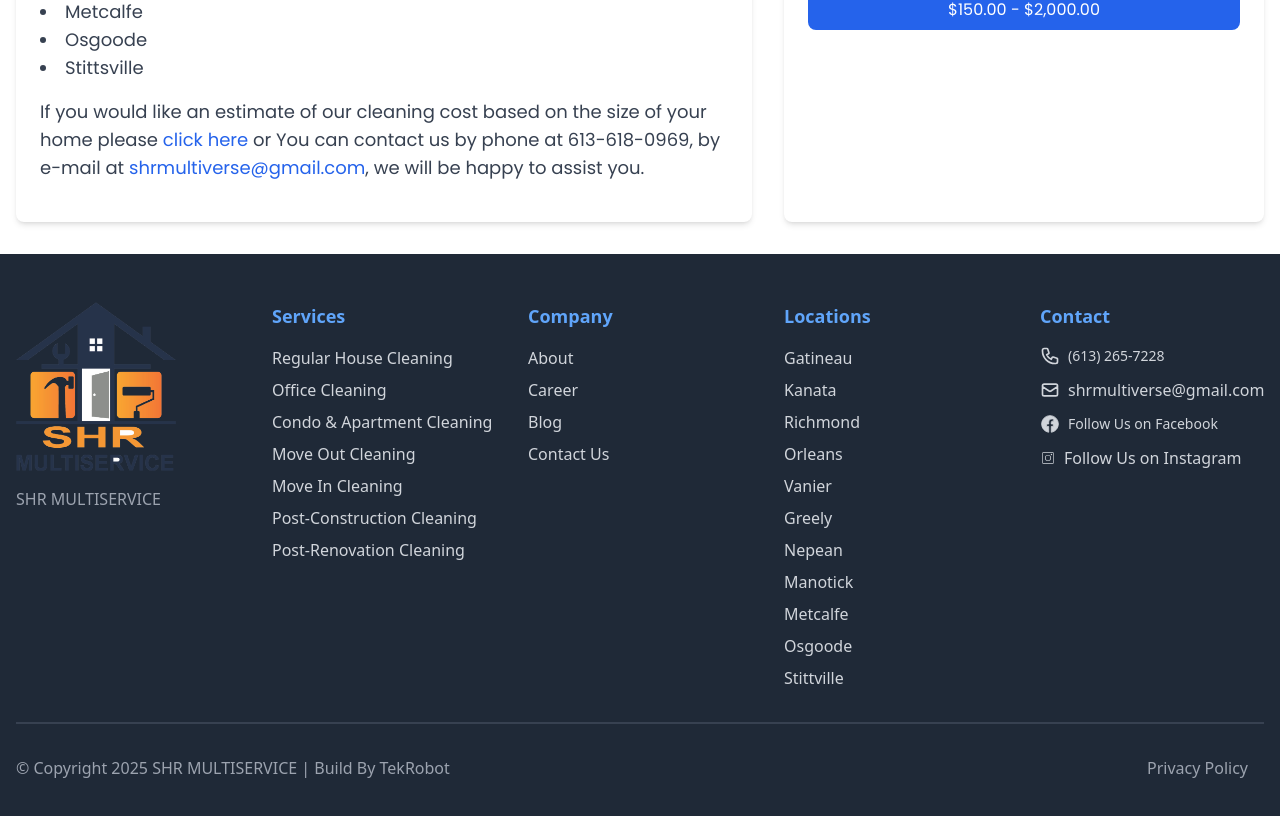
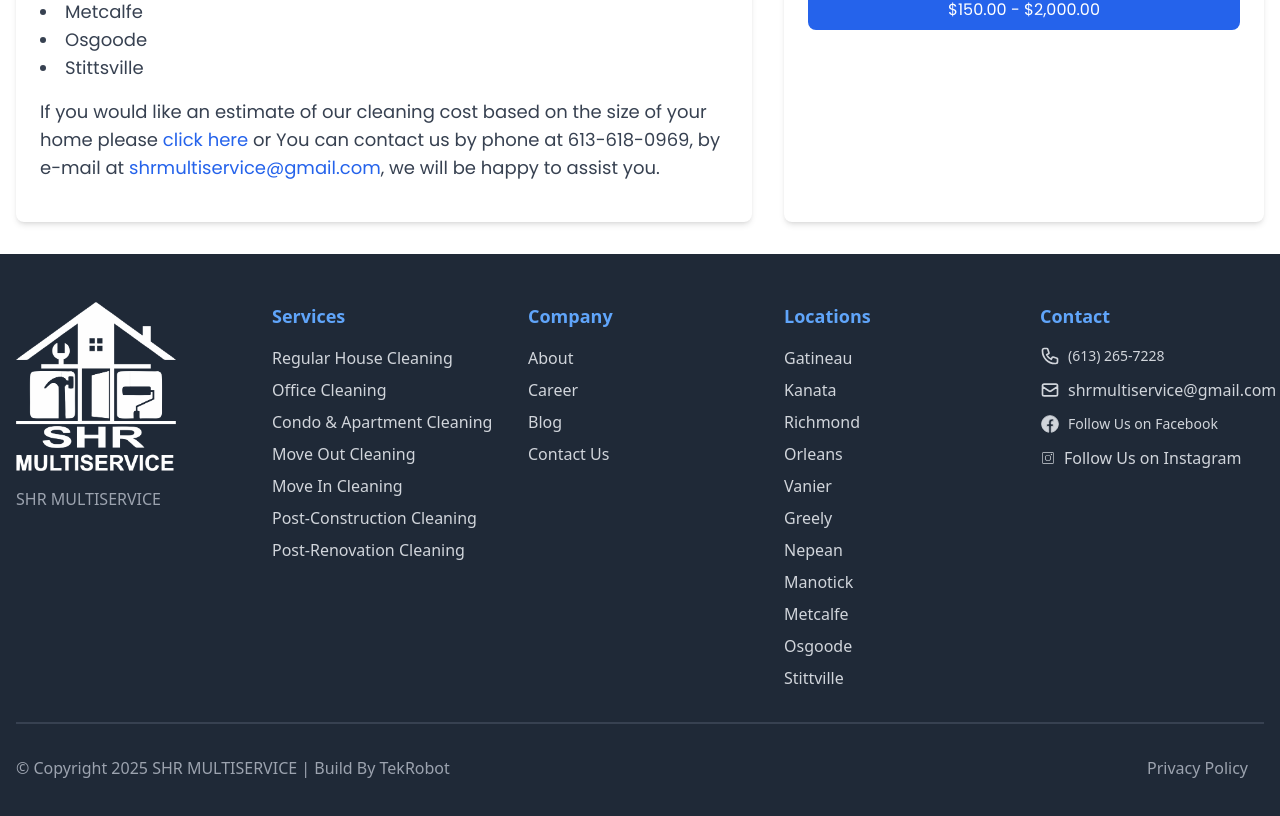
Before and after one commit to GerardoARHernandez/MaidOnCallPage, a React (Vite) app: page /certificates in a window 1280 px wide. Shown: the part 782-1598 px from the top of the page. Built offline with nearby package versions, Linux system fonts and the light colour scheme.

Commit message:
Update: Cambio de redes y footer

```diff
--- a/src/components/Footer.jsx
+++ b/src/components/Footer.jsx
@@ -9,7 +9,7 @@
           {/* Logo y Descripción */}
           <div className="flex flex-col items-center md:items-start">
             <img
-              src="/Logo_SHR_Multi.png" // Reemplaza con la ruta de tu logo
+              src="/Logo_SHR_Multi_1.png" // Reemplaza con la ruta de tu logo
               alt="SHR Multiservice Logo"
               className="w-40 mb-4"
             />
@@ -115,7 +115,7 @@
               </li>
               <li className="flex items-center">
                 <a
-                  href="mailto:shrmultiverse@gmail.com"
+                  href="mailto:shrmultiservice@gmail.com"
                   className="flex items-center text-base text-gray-300 hover:text-blue-400 transition duration-300"
                 >
                   <svg
@@ -132,12 +132,12 @@
                       d="M3 8l7.89 5.26a2 2 0 002.22 0L21 8M5 19h14a2 2 0 002-2V7a2 2 0 00-2-2H5a2 2 0 00-2 2v10a2 2 0 002 2z"
                     />
                   </svg>
-                  shrmultiverse@gmail.com
+                  shrmultiservice@gmail.com
                 </a>
               </li>
               <li className="flex items-center">
                 <a
-                  href="https://facebook.com"
+                  href="https://www.facebook.com/bestcleanerever/"
                   target="_blank"
                   rel="noopener noreferrer"
                   className="flex items-center text-sm text-gray-300 hover:text-blue-400 transition duration-300"
--- a/src/pages/AboutPage.jsx
+++ b/src/pages/AboutPage.jsx
@@ -140,7 +140,7 @@
               cleaning to people who are going through cancer treatment, depression
               problems, and elderly, we need you to help us identifying the one in
               needs, if you know someone who is going through any of these difficult
-              times please send us their information by email at shrmultiverse@gmail.com
+              times please send us their information by email at shrmultiservice@gmail.com
             </p>
           </div>
         </div>
--- a/src/pages/ContactPage.jsx
+++ b/src/pages/ContactPage.jsx
@@ -183,7 +183,7 @@
               <div className="mb-4">
                 <p className="text-gray-600 flex items-center">
                   <TfiEmail size={42} className="mr-2" />
-                  <strong className="text-lg pl-2">shrmultiverse@gmail.com</strong>
+                  <strong className="text-lg pl-2">shrmultiservice@gmail.com</strong>
                 </p>
                 <p className="text-gray-600 flex items-center mt-2">
                   <FiPhone size={42} className="mr-2" />
@@ -210,7 +210,7 @@
                 </h2>
                 <div className="flex space-x-4">
                   <a
-                    href="https://www.facebook.com/maidoncallhgs/"
+                    href="https://www.facebook.com/bestcleanerever/"
                     className="text-blue-600 hover:text-blue-700"
                     target="_blank"
                     rel="noopener noreferrer"
@@ -218,7 +218,7 @@
                     <FaFacebook size={46} />
                   </a>
                   <a
-                    href="https://www.instagram.com/maidoncallghs/"
+                    href="https://www.instagram.com/"
                     className="text-blue-600 hover:text-blue-700"
                     target="_blank"
                     rel="noopener noreferrer"
--- a/src/pages/FAQPage.jsx
+++ b/src/pages/FAQPage.jsx
@@ -66,7 +66,7 @@
     },
     {
         question: 'How do I book my service?',
-        answer: 'You can contact us by phone at 613-618-0969, by e-mail at shrmultiverse@gmail.com  or book your appointment online, we will happy to assist you.',
+        answer: 'You can contact us by phone at 613-618-0969, by e-mail at shrmultiservice@gmail.com  or book your appointment online, we will happy to assist you.',
     },
   ];
 
--- a/src/pages/GiftCertificatesPage.jsx
+++ b/src/pages/GiftCertificatesPage.jsx
@@ -48,8 +48,8 @@
                 click here
               </a>{' '}
               or You can contact us by phone at 613-618-0969, by e-mail at{' '}
-              <a href="mailto:shrmultiverse@gmail.com" className="text-blue-600">
-              shrmultiverse@gmail.com
+              <a href="mailto:shrmultiservice@gmail.com" className="text-blue-600">
+              shrmultiservice@gmail.com
               </a>, we will be happy to assist you.
             </p>
           </div>
--- a/src/pages/Privacy.jsx
+++ b/src/pages/Privacy.jsx
@@ -18,8 +18,8 @@
             <div className="max-w-8xl mx-auto bg-white rounded-lg shadow-xl p-6 text-lg">
                 <p className="py-3">At Website <strong>SHR Multiservice,</strong> one of our main priorities is the privacy of our visitors. This Privacy Policy document contains types of information that are collected and recorded by our website and how we use it.</p>
                 <p className="py-3">If you have additional questions or require more information about our Privacy Policy, do not hesitate to contact us through email at {''}
-                <a href="mailto:shrmultiverse@gmail.com" className="text-blue-600">
-                shrmultiverse@gmail.com
+                <a href="mailto:shrmultiservice@gmail.com" className="text-blue-600">
+                shrmultiservice@gmail.com
                 </a>.</p>
                 <p className="py-3">This privacy policy applies only to our online activities and is valid for visitors to our website with regards to the information that they shared and/or collect in SHR Multiservice. This policy is not applicable to any information collected offline or via channels other than this website.</p>
 
```
Also changed, not shown: public/Logo_SHR_Multi_1.png (added).
